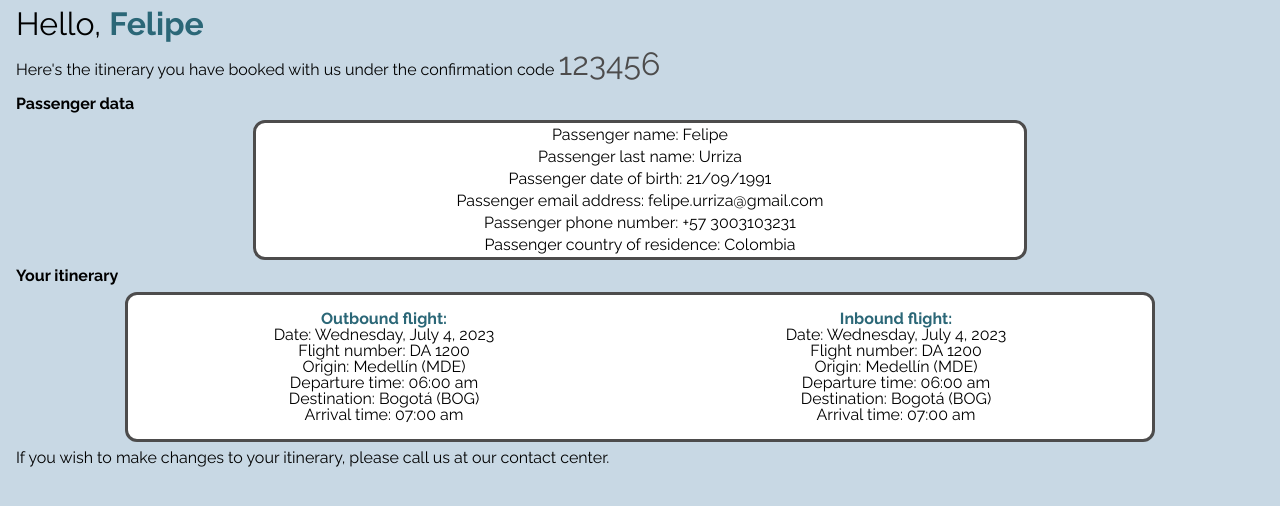
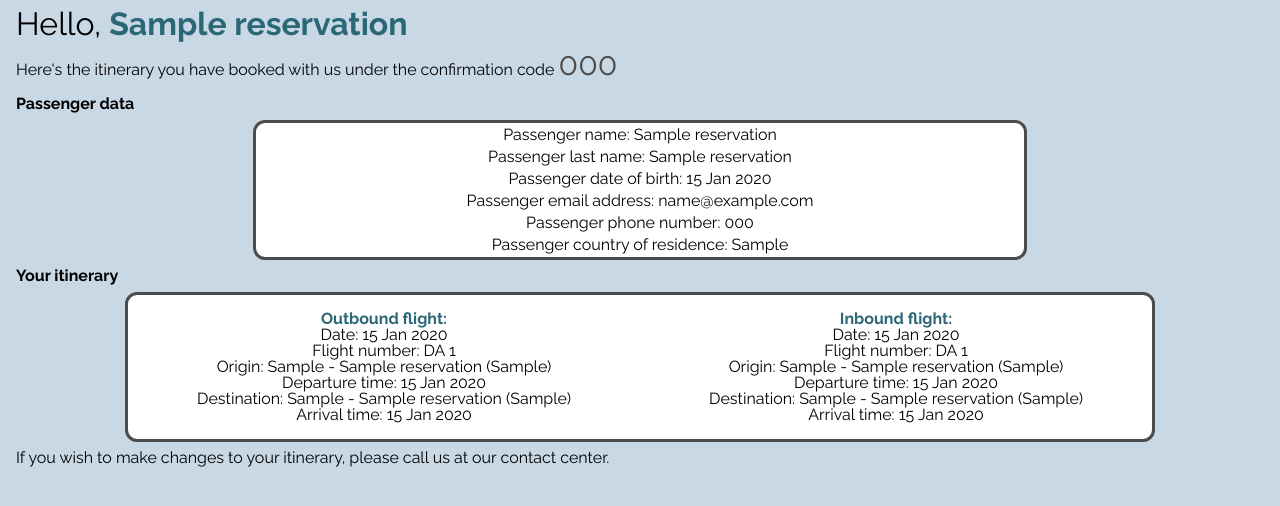
Before and after one commit to dhenao1991/developair, a Node server app: template views/review-booking.ejs in a window 1280 px wide. Shown: the part 32-538 px from the top of the page. Run offline with Node 20, Linux system fonts and the light colour scheme; the template is opened without the code that fills it: most values are stand-ins (such as "Sample title", 1, 10 or a date in 2020).

Commit message:
ADD Queries to view a booking from DB

```diff
--- a/views/includes/reserved-flight-details.ejs
+++ b/views/includes/reserved-flight-details.ejs
@@ -1,14 +1,14 @@
 <div class="booked-date-and-flight-number">
-    <p>Date: Wednesday, July 4, 2023</p>
-    <p>Flight number: DA 1200</p>
+    <p>Date: <%= departureDate %></p>
+    <p>Flight number: DA <%= flightNumber %></p>
 </div>
 <div class="booked-departure-and-arrival-info">
     <div class="booked-airport-info">
-        <p>Origin: Medellín (MDE)</p>
-        <p>Departure time: 06:00 am</p>
+        <p>Origin: <%= originCity %> - <%= originName %> (<%= origin %>)</p>
+        <p>Departure time: <%= departureTime %></p>
     </div>
     <div class="booked-airport-info">
-        <p>Destination: Bogotá (BOG)</p>
-        <p>Arrival time: 07:00 am </p>
+        <p>Destination: <%= destinationCity %> - <%= destinationName %> (<%= destination %>)</p>
+        <p>Arrival time: <%= arrivalTime %> </p>
     </div>
 </div>
--- a/views/review-booking.ejs
+++ b/views/review-booking.ejs
@@ -11,29 +11,54 @@
     <%- include('includes/nav-bar')%>
     <%- include('includes/side-drawer')%>
     <div id="pax-greeting">
-        <h2>Hello, <strong id="booked-pax-name">Felipe</strong></h2>
+        <h2>Hello, <strong id="booked-pax-name"><%= reservationData.paxName %></strong></h2>
         <h3>Here's the itinerary you have booked with us under the confirmation code <span
-                id="booked-confirmation-code">123456</span></h3>
+                id="booked-confirmation-code"><%= reservationData.reservationCode %></span></h3>
     </div>
     <h3 class="section-title">Passenger data</h3>
     <div id="booked-passenger-data">
-        <p>Passenger name: Felipe</p>
-        <p>Passenger last name: Urriza</p>
-        <p>Passenger date of birth: 21/09/1991</p>
-        <p>Passenger email address: felipe.urriza@gmail.com</p>
-        <p>Passenger phone number: +57 3003103231</p>
-        <p>Passenger country of residence: Colombia</p>
+        <p>Passenger name: <%= reservationData.paxName %></p>
+        <p>Passenger last name: <%= reservationData.paxLastName %></p>
+        <p>Passenger date of birth: <%= reservationData.paxDateOfBirth %></p>
+        <p>Passenger email address: <%= reservationData.paxEmail %></p>
+        <p>Passenger phone number: <%= reservationData.paxPhone %></p>
+        <p>Passenger country of residence: <%= reservationData.paxCountry %></p>
     </div>
     <h3 class="section-title">Your itinerary</h3>
     <section id="booked-itinerary">
         <section class="booked-flight-information">
             <strong>Outbound flight:</strong>
-            <%-include('includes/reserved-flight-details') %>
+            <%-include('includes/reserved-flight-details',{
+                departureDate:reservationData.outboundDepartureDate,
+                flightNumber:reservationData.outboundFlightNumber,
+                origin: reservationData.outboundOrigin,
+                originCity: reservationData.outboundOriginCity,
+                originName: reservationData.outboundOriginName,
+                departureTime:reservationData.outboundDepartureTime,
+                destination: reservationData.outboundDestination,
+                destinationCity: reservationData.outboundDestinationCity,
+                destinationName: reservationData.outboundDestinationName,
+                arrivalTime:reservationData.outboundArrivalTime,
+            }) %>
         </section>
+
+        <% if(reservationData.inboundOrigin != null) { %>
         <section class="booked-flight-information">
             <strong>Inbound flight:</strong>
-            <%-include('includes/reserved-flight-details') %>
+            <%-include('includes/reserved-flight-details',{
+                departureDate:reservationData.inboundDepartureDate,
+                flightNumber:reservationData.inboundFlightNumber,
+                origin: reservationData.inboundOrigin,
+                originCity: reservationData.inboundOriginCity,
+                originName: reservationData.inboundOriginName,
+                departureTime:reservationData.inboundDepartureTime,
+                destination: reservationData.inboundDestination,
+                destinationCity: reservationData.inboundDestinationCity,
+                destinationName: reservationData.inboundDestinationName,
+                arrivalTime:reservationData.inboundArrivalTime,
+            }) %>
         </section>
+        <% } %>
     </section>
     <p style="text-align:left; margin-left:1rem; margin-bottom:0.75rem">If you wish to make changes to your itinerary, please call us at our contact center.</p>
 </body>
```
Also changed, not shown: routes/routes.js (+69 -44 lines).
